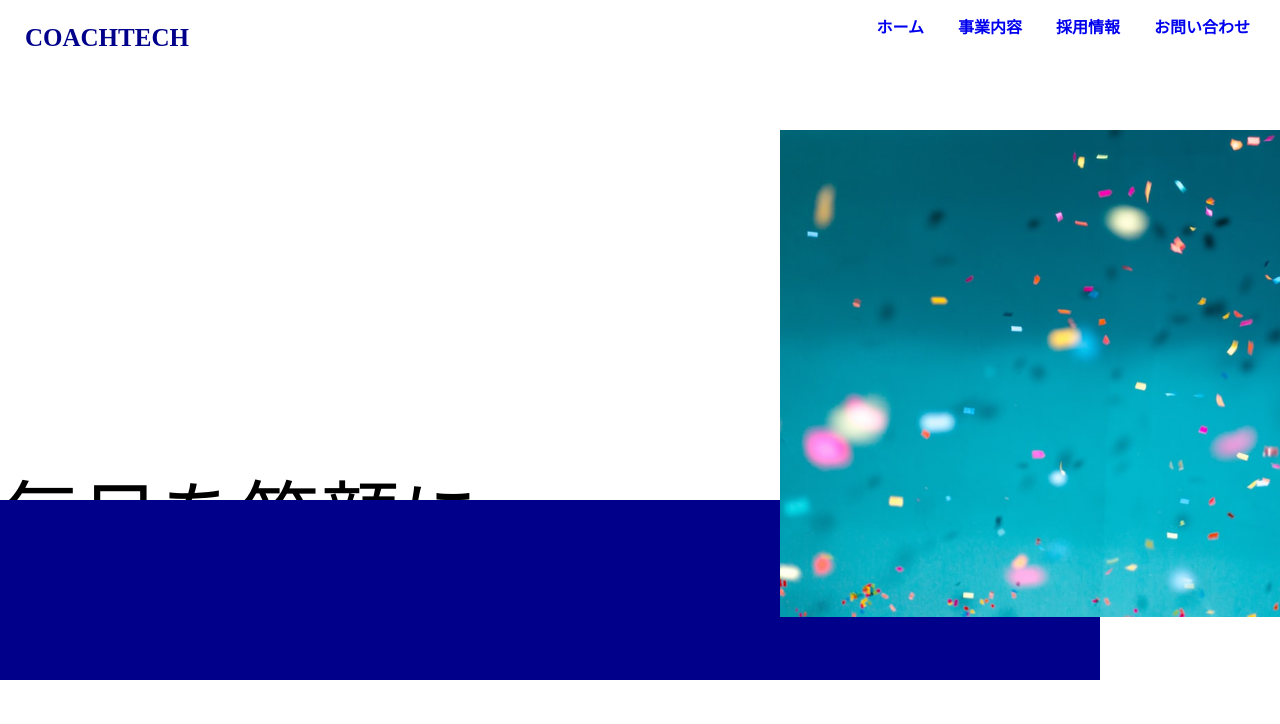
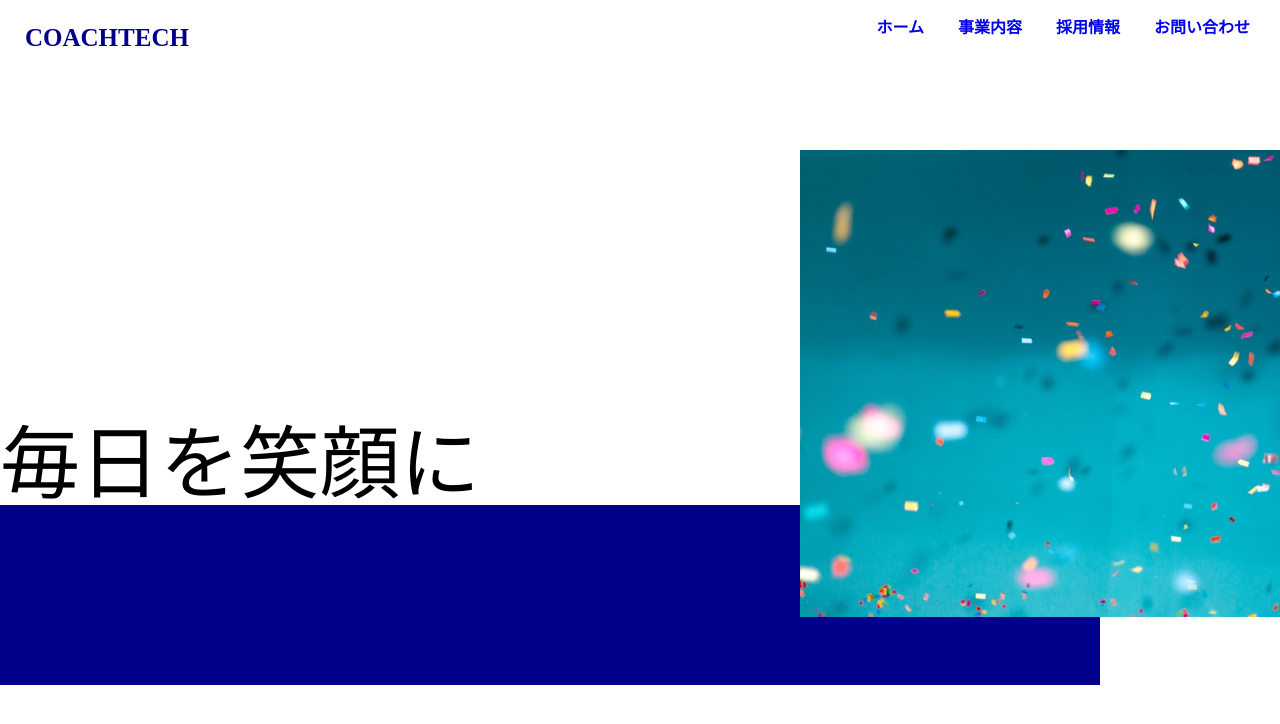
Before and after one commit to noihora/20230829_yoshida_css, a plain HTML site: page index.html in a window 1280 px wide. Shown: the top 724 px of the page. Drawn offline with Linux system fonts and the light colour scheme.

Commit message:
修正Ver.１

```diff
--- a/css/style.css
+++ b/css/style.css
@@ -20,12 +20,11 @@ a {
 }
 
 .firstview_img {
-  display: block;
   position: absolute;
-  top: 130px;
-  left: 780px;
+  top: 150px;
+  left: 800px;
   z-index: 10;
-  width: 730px;
+  width: 700px;
   height: auto;
 }
 
@@ -35,16 +34,16 @@ a {
 }
 
 .absolute {
-    position: absolute;
-    top: 60%;
+    position: relative;
+    top: 350px;
     font-size: 80px;
     font-weight: lighter;
     z-index: 0;
 }
 
   .box {
-    position: absolute;
-    top: 500px;
+    position: relative;
+    top: 350px;
     z-index: 5;
   }
 
--- a/index.html
+++ b/index.html
@@ -21,11 +21,14 @@
             </ul>
         </nav>
     </header>
-    <div class="firstview_img">
-        <img src="img/firstview.jpeg">
-    </div>
-    <h2 class="absolute">毎日を笑顔に</h2>
-    <div class="box blue-box"></div>
+    <main class="relative">
+        <div class="firstview_img">
+            <img src="img/firstview.jpeg">
+        </div>
+        <h2 class="absolute">毎日を笑顔に</h2>
+        <div class="box blue-box"></div>
+    </main>
+
 </body>
 
 </html>
```
